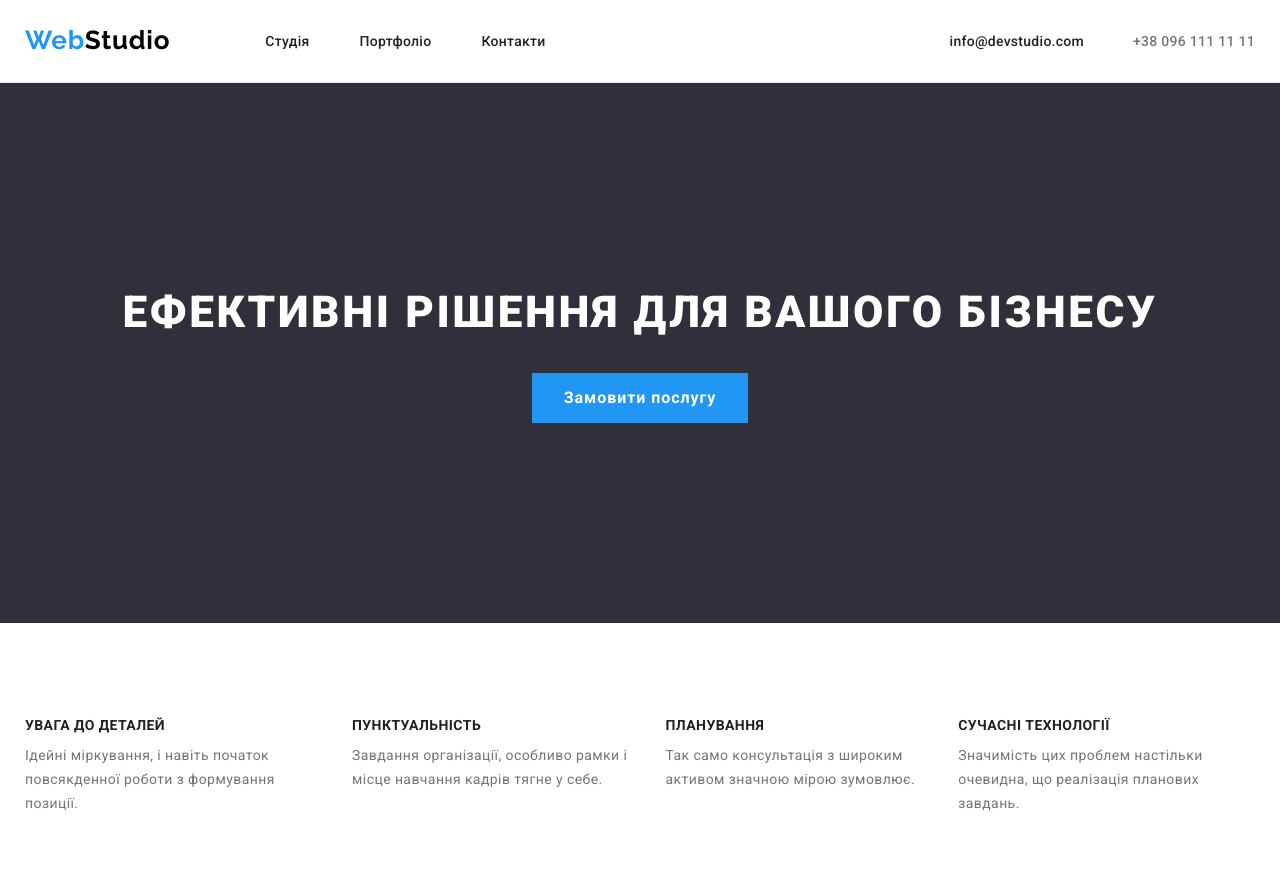
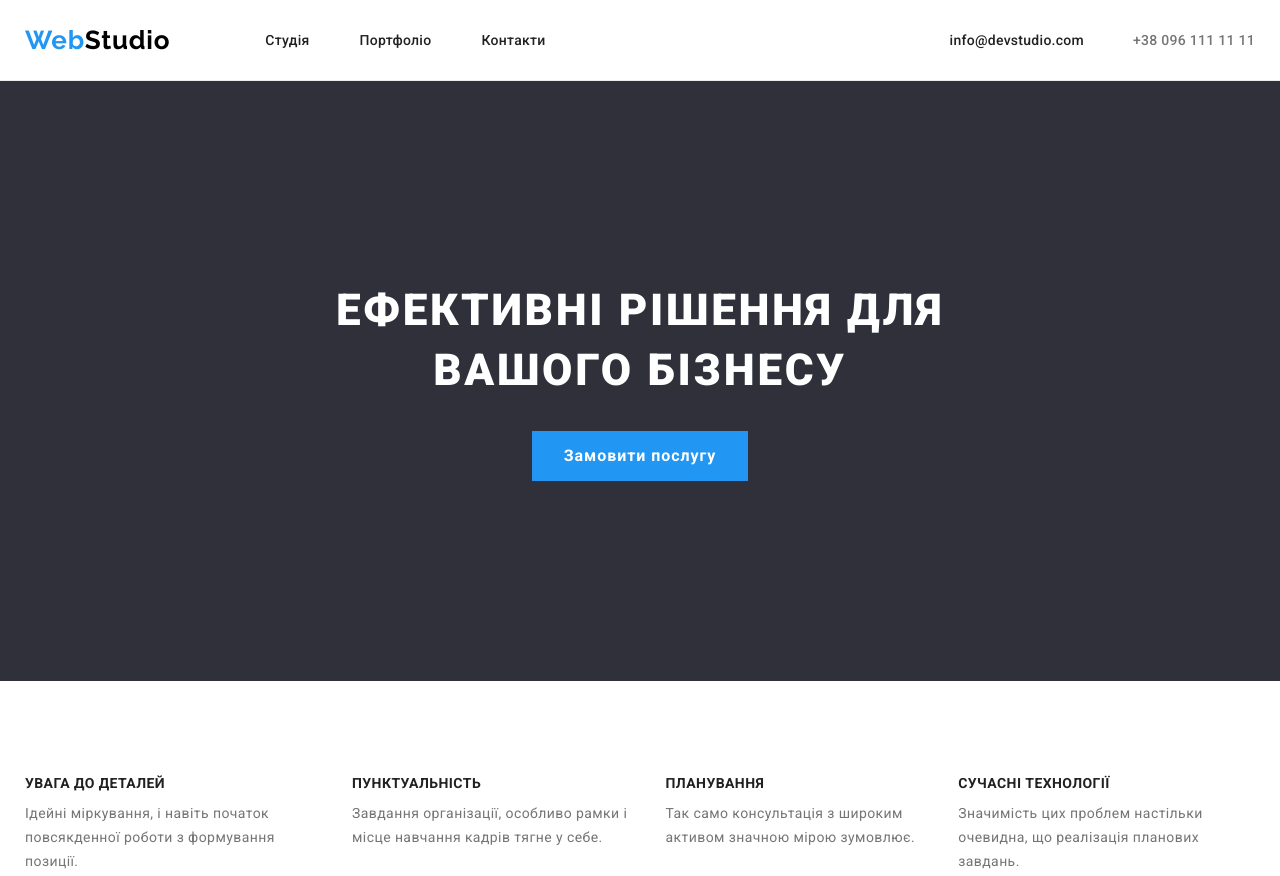
Before and after one commit to SergUserGit/goit-markup-hw-03, a plain HTML site: page index.html in a window 1280 px wide. Shown: the top 876 px of the page. Drawn offline with Linux system fonts and the light colour scheme.

Commit message:
Третє домашнє завдання (доопрацювання)
ДЗ №3 Доопрацювання

```diff
--- a/css/styles.css
+++ b/css/styles.css
@@ -94,8 +94,6 @@ body {
 
 .logo-style {
   margin-right: 95px;
-  margin-bottom: 25px;
-  margin-top: 24px;
 }
 
 .span-web {
@@ -116,8 +114,6 @@ body {
 
 .header-list {
   display: flex;
-  margin-top: 32px;
-  margin-bottom: 32px;
 }
 
 .header-item {
@@ -129,10 +125,8 @@ body {
 }
 
 .header-address {
+  margin-left: auto;
   display: flex;
-  margin-top: 32px;
-  margin-bottom: 32px;
-  margin-left: auto;
 }
 
 .header-contact {
@@ -144,6 +138,10 @@ body {
 }
 
 .ref-header {
+  display: block;
+  padding-top: 32px;
+  padding-bottom: 32px;
+
   font-weight: 500;
   font-size: 14px;
   line-height: 1.1428;
@@ -174,7 +172,8 @@ body {
 }
 
 .hero-title {
-  margin-bottom: 30px;
+  max-width: 696px;
+  margin: 0 auto 30px;
 
   font-weight: 900;
   font-size: 44px;
```
